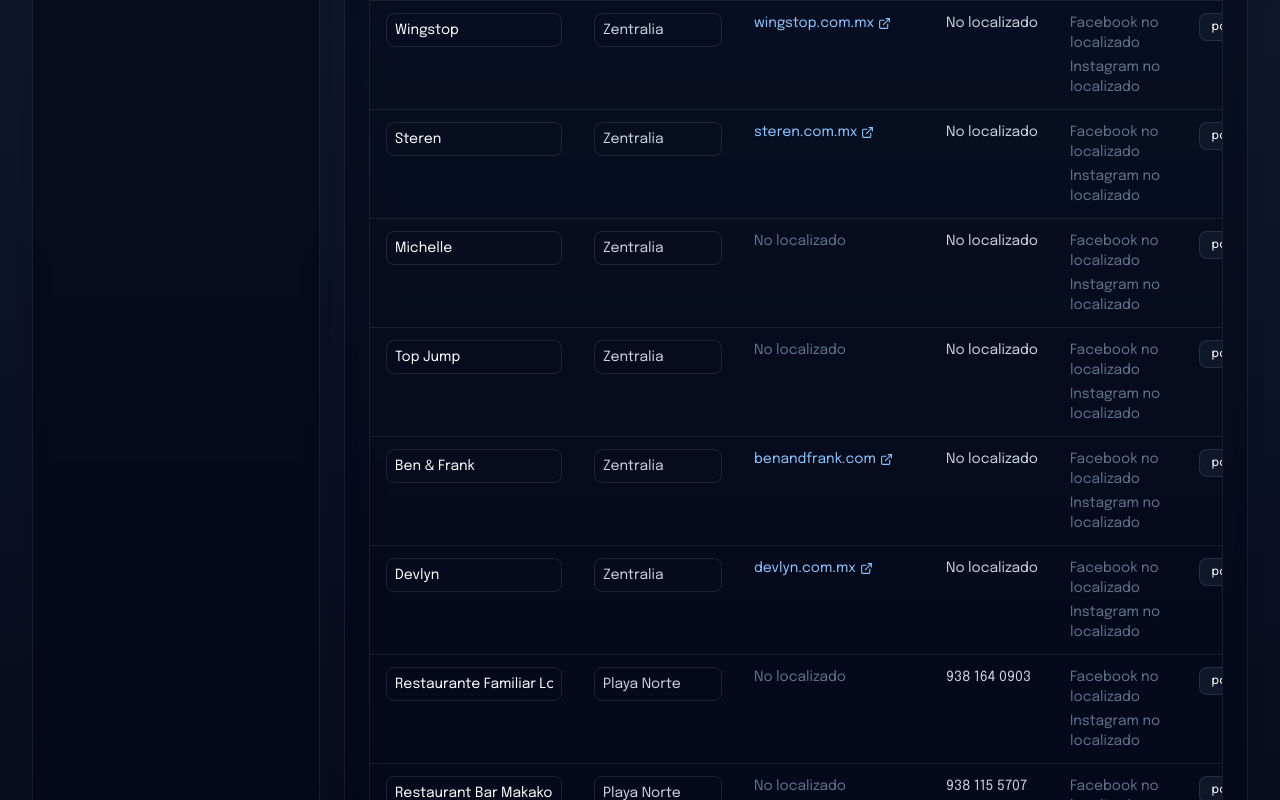
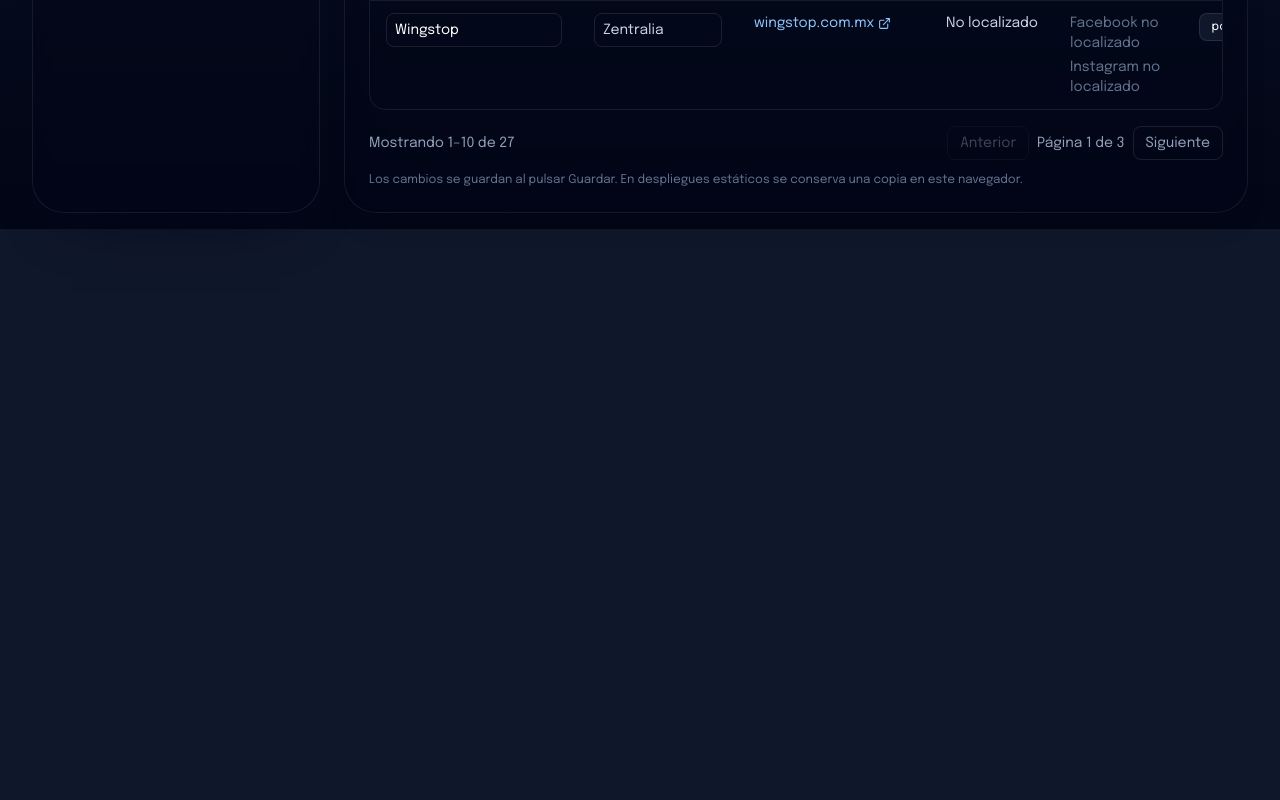
Before and after one commit to FeMizo/AionSite, a Next.js app: page /admin/prospectos in a window 1280 px wide. Shown: the part 1540-2340 px from the top of the page. After the commit the page ends 1769 px from the top, so only its background shows below. Built offline with nearby package versions, Linux system fonts and the light colour scheme; no server answers.

Commit message:
feat: show ten prospects per page

```diff
--- a/src/components/admin/ProspectsDashboard.tsx
+++ b/src/components/admin/ProspectsDashboard.tsx
@@ -11,7 +11,7 @@ const blankProspect = (): ProspectRecord => {
   return { id: crypto.randomUUID(), name: "Nuevo prospecto", location: "Ciudad del Carmen", website: "", phone: "", facebook: "", instagram: "", status: "por visitar", notes: "", createdAt: now, updatedAt: now };
 };
 
-const PROSPECTS_PER_PAGE = 20;
+const PROSPECTS_PER_PAGE = 10;
 
 function linkLabel(value: string) {
   if (!value) return "No localizado";
```
